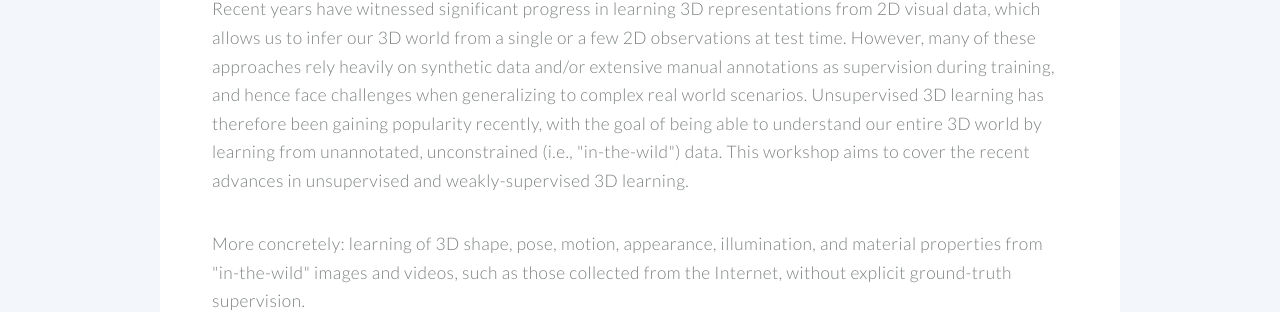
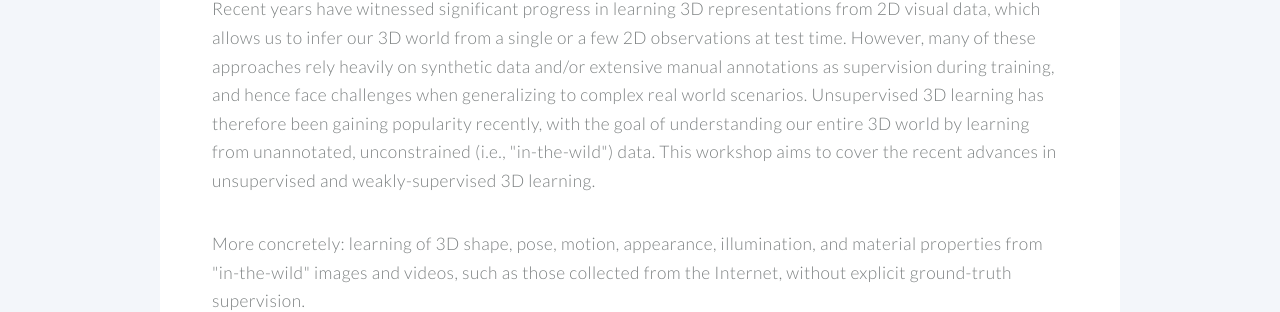
Before and after one commit to unsup3d/unsup3d.github.io, a Jekyll site: the page built from index.html, in a window 1280 px wide and 900 px high, scrolled down 475 px. Shown: the part 262-574 px from the top of the window. Built offline with Jekyll 4.4.1, drawn with Linux system fonts in a browser that asks for light colours.

Commit message:
minor edits to the descriptions

```diff
--- a/index.html
+++ b/index.html
@@ -19,7 +19,7 @@ banner: images/banner.jpg
         </header>
         <p>
           Recent years have witnessed significant progress in learning 3D representations from 2D visual data, which allows us to infer our 3D world from a single or a few 2D observations at test time. However, many of these approaches rely heavily on synthetic data and/or extensive manual annotations as supervision during training, and hence face challenges when generalizing to complex real world scenarios.
-          Unsupervised 3D learning has therefore been gaining popularity recently, with the goal of being able to understand our entire 3D world by learning from unannotated, unconstrained (i.e., "in-the-wild") data. This workshop aims to cover the recent advances in unsupervised and weakly-supervised 3D learning.
+          Unsupervised 3D learning has therefore been gaining popularity recently, with the goal of understanding our entire 3D world by learning from unannotated, unconstrained (i.e., "in-the-wild") data. This workshop aims to cover the recent advances in unsupervised and weakly-supervised 3D learning.
         </p>
         <p>
           More concretely: learning of 3D shape, pose, motion, appearance, illumination, and material properties from "in-the-wild" images and videos, such as those collected from the Internet, without explicit ground-truth supervision.
```
